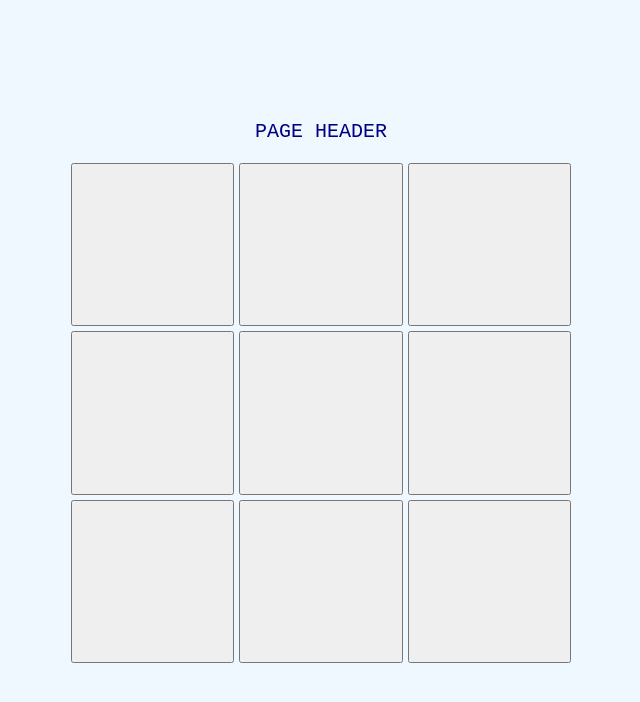
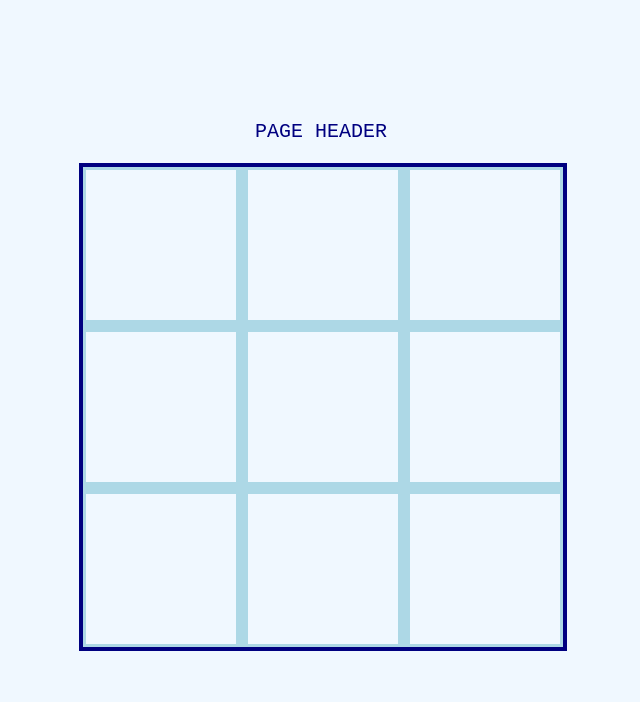
Before and after one commit to jpicardvu/tictactoe, a plain HTML site: page index.html in a window 1280 px wide. Shown: the whole page, without its empty margins (319-959 px from the left). Drawn offline with Linux system fonts and the light colour scheme.

Commit message:
change css style

```diff
--- a/index.html
+++ b/index.html
@@ -8,7 +8,9 @@
   <body>
     <header>PAGE HEADER</header>
 
-    <div class="grid"></div>
+    <div class="grid-border">
+      <div class="grid"></div>
+    </div>
 
     <script src="scripts/main.js"></script>
   </body>
--- a/scripts/main.js
+++ b/scripts/main.js
@@ -7,8 +7,8 @@ const tictactoe = (() => {
   for (i = 0; i < gridSize; i++) {
     board.push('')
     const gridButton = document.createElement('button');
-    gridButton.id = 'grid-square-' + i;
-    gridButton.classList.add('grid-square-all');
+    gridButton.id = 'grid-button-' + i;
+    gridButton.classList.add('grid-button-all');
     gridButton.onclick = () => {
       const gridPosition = gridButton.id.slice(12)
       if (this.shape === 'X') {
@@ -19,6 +19,7 @@ const tictactoe = (() => {
         this.shape = 'X';
         board[gridPosition] = this.shape;
       }
+      gridButton.innerText = board[gridPosition];
     }
     grid.appendChild(gridButton);
   }
--- a/styles/style.css
+++ b/styles/style.css
@@ -23,8 +23,28 @@ body {
   display: grid;
   grid-gap: 5px;
   grid-template-columns: repeat(3, 1fr);
-  width: 500px;
-  height: 500px;
+  width: 480px;
+  height: 480px;
   margin: auto;
   margin-top: 20px;
+  border-bottom: 4px solid navy;
+  border-top: 4px solid navy;
+  border-left: 4px solid navy;
+  border-right: 4px solid navy;
 }
+
+.grid-button-all {
+  font-size: 100px;
+  border: 0;
+  background-color:aliceblue;
+  height: 150px;
+  width: 150px;
+  margin: auto;
+}
+
+.grid-border {
+  background-color: lightblue;
+  height: 484px;
+  width: 484px;
+  margin: auto;
+}
```
